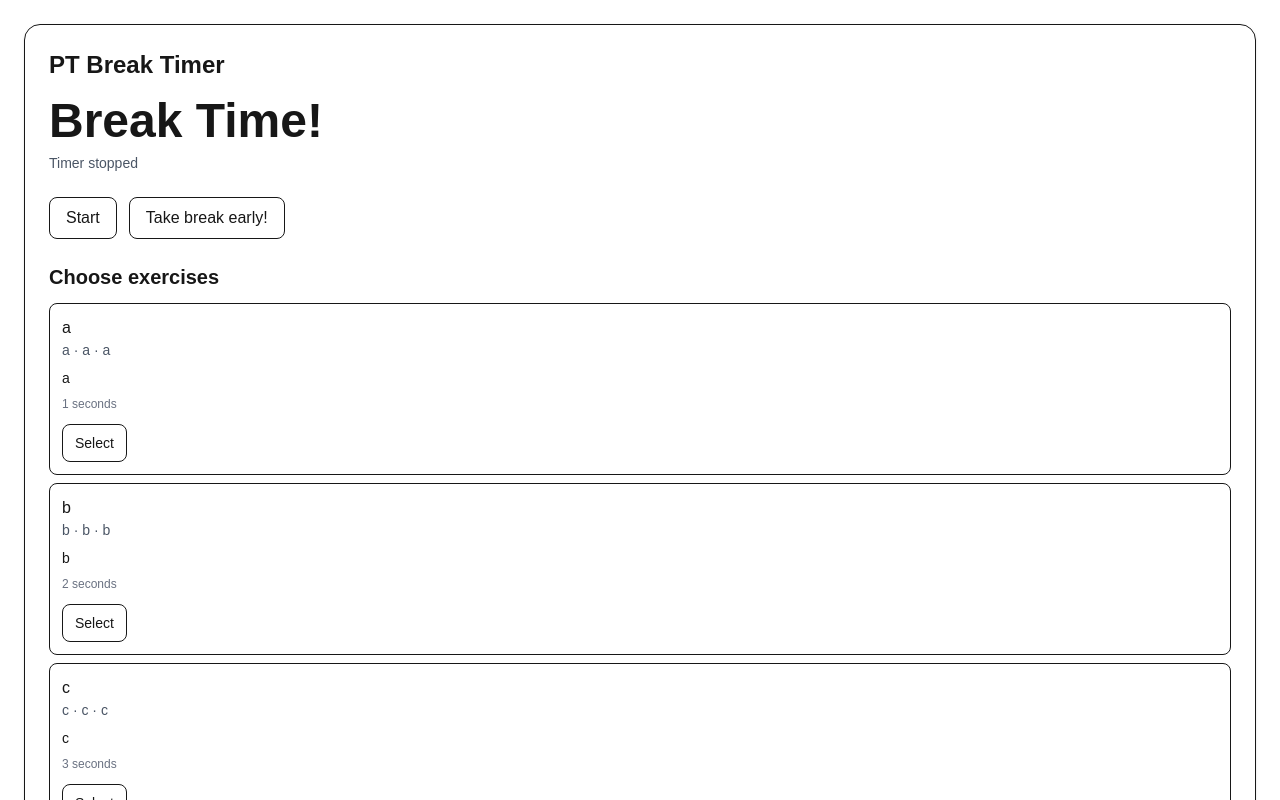
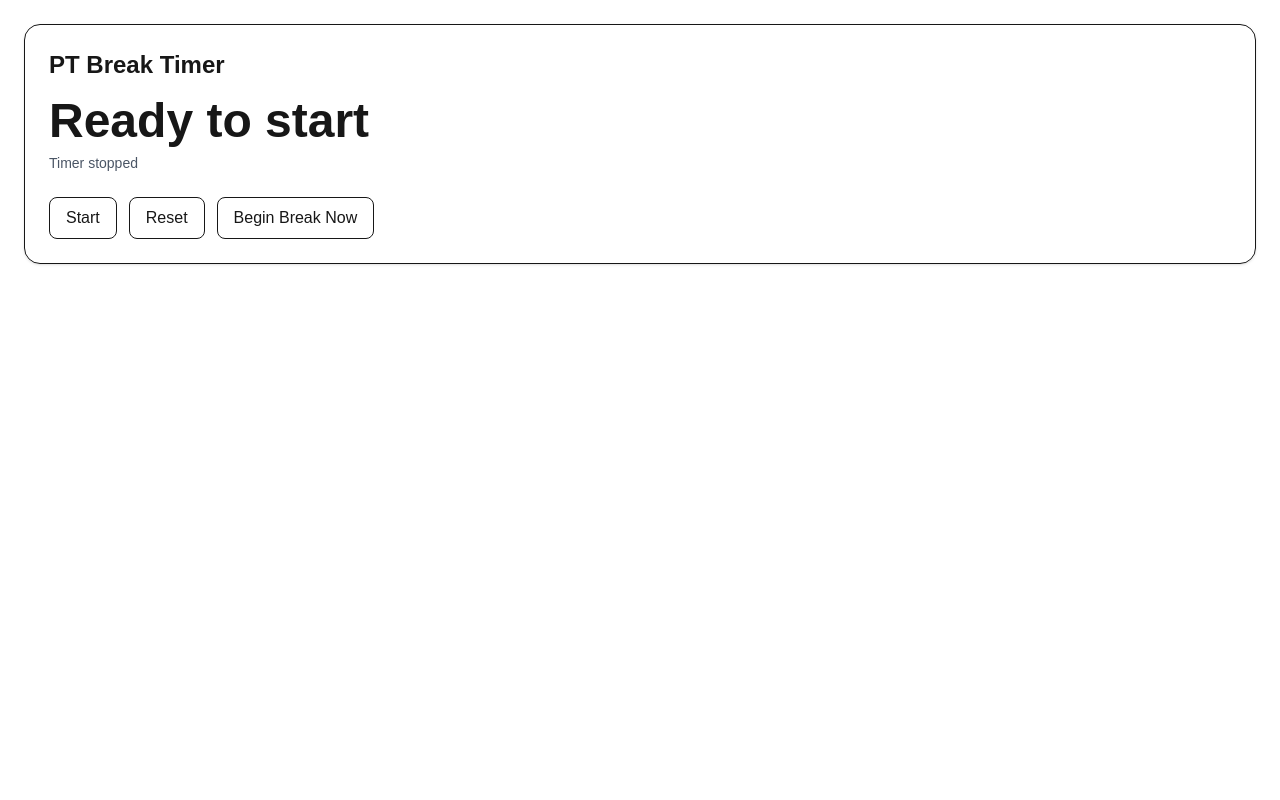
Before and after one commit to james-hutchings/pt-break-timer, a Next.js app: page / in a window 1280 px wide. Shown: the top 800 px of the page. Built offline with nearby package versions, Linux system fonts and the light colour scheme.

Commit message:
Added ExerciseSession and ExerciseRunner. Created different states of exercises so site now has a choosing period and a exercise completion period. Added types, Rehauled Timer.tsx UI to handle all changes.

```diff
--- a/components/ExerciseQueue.tsx
+++ b/components/ExerciseQueue.tsx
@@ -7,14 +7,16 @@ import type { Exercise } from "@/lib/types";
 
 type ExerciseQueueProps = {
     exercises: Exercise[];
-    selectedExerciseId?: string | null;
-    onSelect: (exercise: Exercise) => void;
+    selectedExerciseIds: string[];
+    onToggleSelect: (exerciseId: string) => void;
+    onStartSelected: () => void;
 };
 
 export function ExerciseQueue({
     exercises,
-    selectedExerciseId = null,
-    onSelect,
+    selectedExerciseIds,
+    onToggleSelect,
+    onStartSelected,
 }: ExerciseQueueProps) {
     return (
         <div className="mt-6">
@@ -22,7 +24,7 @@ export function ExerciseQueue({
 
             <div className="mt-3 space-y-2">
                 {exercises.map((exercise) => {
-                    const isSelected = exercise.id === selectedExerciseId;
+                    const isSelected = selectedExerciseIds.includes(exercise.id);
 
                     return (
                         <div
@@ -47,14 +49,21 @@ export function ExerciseQueue({
 
                             <button
                                 className="mt-3 rounded-lg border px-3 py-2 text-sm"
-                                onClick={() => onSelect(exercise)}
+                                onClick={() => onToggleSelect(exercise.id)}
                             >
-                                Select
+                                {isSelected ? "Unselect" : "Select"}
                             </button>
                         </div>
                     );
                 })}
             </div>
+            <button
+                className="mt-4 rounded-lg border px-4 py-2 text-sm font-medium disabled:opacity-50"
+                onClick={onStartSelected}
+                disabled={selectedExerciseIds.length === 0}
+            >
+                Start Selected Exercises
+            </button>
         </div>
     );
 }
--- /dev/null
+++ b/components/ExerciseRunner.tsx
@@ -0,0 +1,46 @@
+/*
+
+*/
+
+import type { Exercise } from "@/lib/types";
+
+type ExerciseRunnerProps = {
+    exercise: Exercise;
+    currentStep: number;
+    totalSteps: number;
+    onAdvance: () => void;
+};
+
+export function ExerciseRunner({
+    exercise,
+    currentStep,
+    totalSteps,
+    onAdvance,
+}: ExerciseRunnerProps) {
+    return (
+        <div className="mt-6 rounded-2xl border p-4">
+            <div className="text-sm text-gray-500">
+                Exercise {currentStep} of {totalSteps}
+            </div>
+
+            <h3 className="mt-2 text-2xl font-semibold">{exercise.name}</h3>
+
+            <div className="mt-2 text-sm text-gray-600">
+                {exercise.type} · {exercise.area} · {exercise.bodyPart}
+            </div>
+
+            <p className="mt-4 text-base">{exercise.instructions}</p>
+
+            <div className="mt-4 text-sm text-gray-500">
+                Duration: {exercise.durationSeconds} seconds
+            </div>
+
+            <button
+                className="mt-6 rounded-lg border px-4 py-2 text-sm font-medium"
+                onClick={onAdvance}
+            >
+                Complete / Next
+            </button>
+        </div>
+    );
+}
--- a/components/Timer.tsx
+++ b/components/Timer.tsx
@@ -1,23 +1,27 @@
-
-/*  This file contains a React component called Timer, which displays a countdown timer and provides controls to start and reset the timer.
-* Written by James Hutchings and ChatGPT, 2024-06-19
+/*
+  * This file contains a React component called Timer, which displays a countdown timer and provides controls to start and reset the timer.
+  * Written by James Hutchings and ChatGPT, 2024-06-19
 */
 
 "use client";
 
-import {useState} from "react";
-import exercises from "@/data/exercises.json";
+import { useState } from "react";
+import exercisesData from "@/data/exercises.json";
 import { ExerciseQueue } from "@/components/ExerciseQueue";
+import { ExerciseRunner } from "@/components/ExerciseRunner";
 import { useTimer } from "@/hooks/useTimer";
 import { getExerciseOptions } from "@/lib/queue";
-import type { Exercise } from "@/lib/types";
-import exercisesData from "@/data/exercises.json";
-
+import {
+    advanceExerciseSession,
+    getCurrentExerciseId,
+    isExerciseSessionComplete,
+    startExerciseSession,
+} from "@/lib/exerciseSession";
+import type { Exercise, ExerciseSession } from "@/lib/types";
 
 type TimerProps = {
     defaultIntervalMinutes?: number;
 };
-
 
 // Helper function to format remaining seconds into a MM:SS string format.
 function formatTime(totalSeconds: number): string {
@@ -31,28 +35,108 @@ function formatTime(totalSeconds: number): string {
 // It uses the useTimer hook to manage the timer's state and behavior.
 export function Timer({ defaultIntervalMinutes = 30 }: TimerProps) {
     const {
+        timerState,
         remainingSeconds,
         isRunning,
         isComplete,
         start,
         reset,
+        forceComplete,
     } = useTimer(defaultIntervalMinutes);
 
-    const [selectedExercise, setSelectedExercise] = useState<Exercise | null>(null);
+    const [selectedExerciseIds, setSelectedExerciseIds] = useState<string[]>([]);
+    const [session, setSession] = useState<ExerciseSession | null>(null);
 
-    const exerciseOptions = getExerciseOptions(exercises as Exercise[], [], 2);
+    const exerciseOptions = getExerciseOptions(
+        exercisesData as Exercise[],
+        [],
+        2
+    );
 
-    function handleSelectExercise(exercise: Exercise) {
-        setSelectedExercise(exercise);
+    const currentExerciseId = session ? getCurrentExerciseId(session) : null;
+    const currentExercise = currentExerciseId
+        ? exerciseOptions.find((exercise) => exercise.id === currentExerciseId) ?? null
+        : null;
+
+    const uiPhase =
+        session
+            ? "session"
+            : timerState.endAt === null
+                ? "ready"
+                : isComplete
+                    ? "selection"
+                    : "timer";
+
+    // function for starting break.
+    function handleStartBreak() {
+        setSelectedExerciseIds([]);
+        setSession(null);
+        start(defaultIntervalMinutes);
     }
 
-    // Render the timer UI, showing the remaining time, whether the timer is running or complete, and buttons to start and reset the timer.
+    // Function for resetting.
+    function handleReset() {
+        setSelectedExerciseIds([]);
+        setSession(null);
+        reset();
+    }
+
+    // Function for forcing break time now.
+    function handleSkipToBreakTime() {
+        setSelectedExerciseIds([]);
+        setSession(null);
+        forceComplete();
+    }
+
+    // Function handling toggling of exercise.
+    function handleToggleExercise(exerciseId: string) {
+        setSelectedExerciseIds((current) =>
+            current.includes(exerciseId)
+                ? current.filter((id) => id !== exerciseId)
+                : [...current, exerciseId]
+        );
+    }
+
+    function handleStartSelected() {
+        if (selectedExerciseIds.length === 0) {
+            return;
+        }
+
+        setSession(startExerciseSession(selectedExerciseIds));
+    }
+
+    function handleAdvanceSession() {
+        if (!session) {
+            return;
+        }
+
+        const nextSession = advanceExerciseSession(session);
+
+        if (isExerciseSessionComplete(nextSession)) {
+            setSession(null);
+            setSelectedExerciseIds([]);
+            reset();
+            return;
+        }
+
+        setSession(nextSession);
+    }
+
+    const displayText =
+        uiPhase === "ready"
+            ? "Ready to start"
+            : uiPhase === "selection"
+                ? "Break Time!"
+                : uiPhase === "session"
+                    ? "Exercise Time!"
+                    : formatTime(remainingSeconds);
+
     return (
         <div className="rounded-2xl border p-6 shadow-sm">
             <h2 className="text-2xl font-semibold">PT Break Timer</h2>
 
             <div className="mt-4 text-5xl font-bold">
-                {isComplete ? "Break Time!" : formatTime(remainingSeconds)}
+                {displayText}
             </div>
 
             <p className="mt-2 text-sm text-gray-600">
@@ -62,41 +146,42 @@ export function Timer({ defaultIntervalMinutes = 30 }: TimerProps) {
             <div className="mt-6 flex gap-3">
                 <button
                     className="rounded-lg border px-4 py-2"
-                    onClick={() => start(defaultIntervalMinutes)}
+                    onClick={handleStartBreak}
                 >
                     Start
                 </button>
 
                 <button
                     className="rounded-lg border px-4 py-2"
-                    onClick={reset}
+                    onClick={handleReset}
                 >
-                    Take break early!
+                    Reset
                 </button>
+                <button
+                    className="rounded-lg border px-4 py-2"
+                    onClick={handleSkipToBreakTime}
+                >
+                    Begin Break Now
+                </button>
+
             </div>
 
-            {isComplete && (
-                <>
-                    {selectedExercise && (
-                        <div className="mt-6 rounded-lg border bg-zinc-50 p-4">
-                            <h3 className="text-lg font-semibold">
-                                Current exercise
-                            </h3>
-                            <p className="mt-2 font-medium">
-                                {selectedExercise.name}
-                            </p>
-                            <p className="mt-1 text-sm text-gray-600">
-                                {selectedExercise.instructions}
-                            </p>
-                        </div>
-                    )}
+            {uiPhase === "selection" && (
+                <ExerciseQueue
+                    exercises={exerciseOptions}
+                    selectedExerciseIds={selectedExerciseIds}
+                    onToggleSelect={handleToggleExercise}
+                    onStartSelected={handleStartSelected}
+                />
+            )}
 
-                    <ExerciseQueue
-                        exercises={exerciseOptions}
-                        selectedExerciseId={selectedExercise?.id ?? null}
-                        onSelect={handleSelectExercise}
-                    />
-                </>
+            {uiPhase === "session" && currentExercise && session && (
+                <ExerciseRunner
+                    exercise={currentExercise}
+                    currentStep={session.currentIndex + 1}
+                    totalSteps={session.selectedExerciseIds.length}
+                    onAdvance={handleAdvanceSession}
+                />
             )}
         </div>
     );
--- a/hooks/useTimer.ts
+++ b/hooks/useTimer.ts
@@ -77,6 +77,16 @@ export function useTimer(defaultIntervalMinutes = 30) {
         setIsRunning(true);
     }
 
+    // Forces completion of break.
+     function forceComplete() {
+        const currentNow = new Date();
+        setTimerState({
+            endAt: currentNow.toISOString(),
+        });
+        setNow(currentNow);
+        setIsRunning(false);
+    }
+
     // Returned values.
     return {
         timerState,
@@ -86,5 +96,6 @@ export function useTimer(defaultIntervalMinutes = 30) {
         start,
         reset,
         snooze,
+        forceComplete,
     };
 }
--- /dev/null
+++ b/lib/exerciseSession.ts
@@ -0,0 +1,45 @@
+/*
+Type ExerciseSession, represents an individual session post timer expiration and moves through given exercises.
+Written by James Hutchings and ChatGPT, 06/22/2026
+*/
+
+import type { ExerciseSession } from "./types";
+
+// Initializes an ExerciseSession.
+export function startExerciseSession (selectedExerciseIds: string[]): ExerciseSession {
+    return {
+        selectedExerciseIds,
+        currentIndex: 0,
+        completedExerciseIds: [],
+    };
+}
+
+// Returns current exercise that the session is on.
+export function getCurrentExerciseId(session: ExerciseSession): string | null {
+    return session.selectedExerciseIds[session.currentIndex] ?? null;
+}
+
+// Advances to next exercise in section.
+export function advanceExerciseSession(session: ExerciseSession): ExerciseSession {
+    const currentExerciseId = getCurrentExerciseId(session);
+
+    if (!currentExerciseId) {
+        return session;
+    }
+
+    return {
+        ...session,
+        currentIndex: session.currentIndex + 1,
+        completedExerciseIds: [
+            ...session.completedExerciseIds,
+            currentExerciseId,
+        ],
+    };
+}
+
+// Determines if ExerciseSession is complete.
+export function isExerciseSessionComplete(
+    session: ExerciseSession
+): boolean {
+    return session.currentIndex >= session.selectedExerciseIds.length;
+}
```
Also changed, not shown: lib/types.ts (+15 -0 lines).
